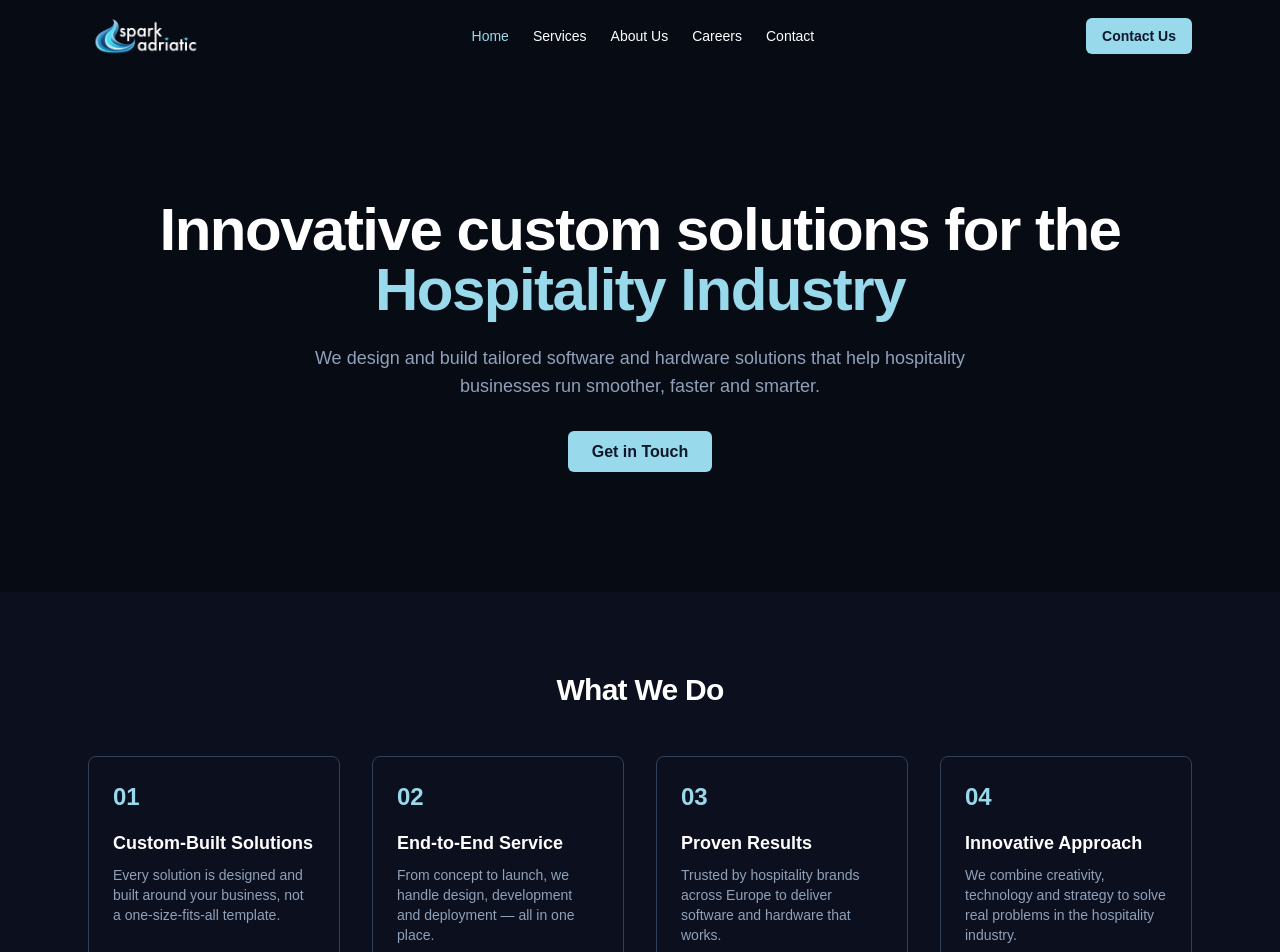
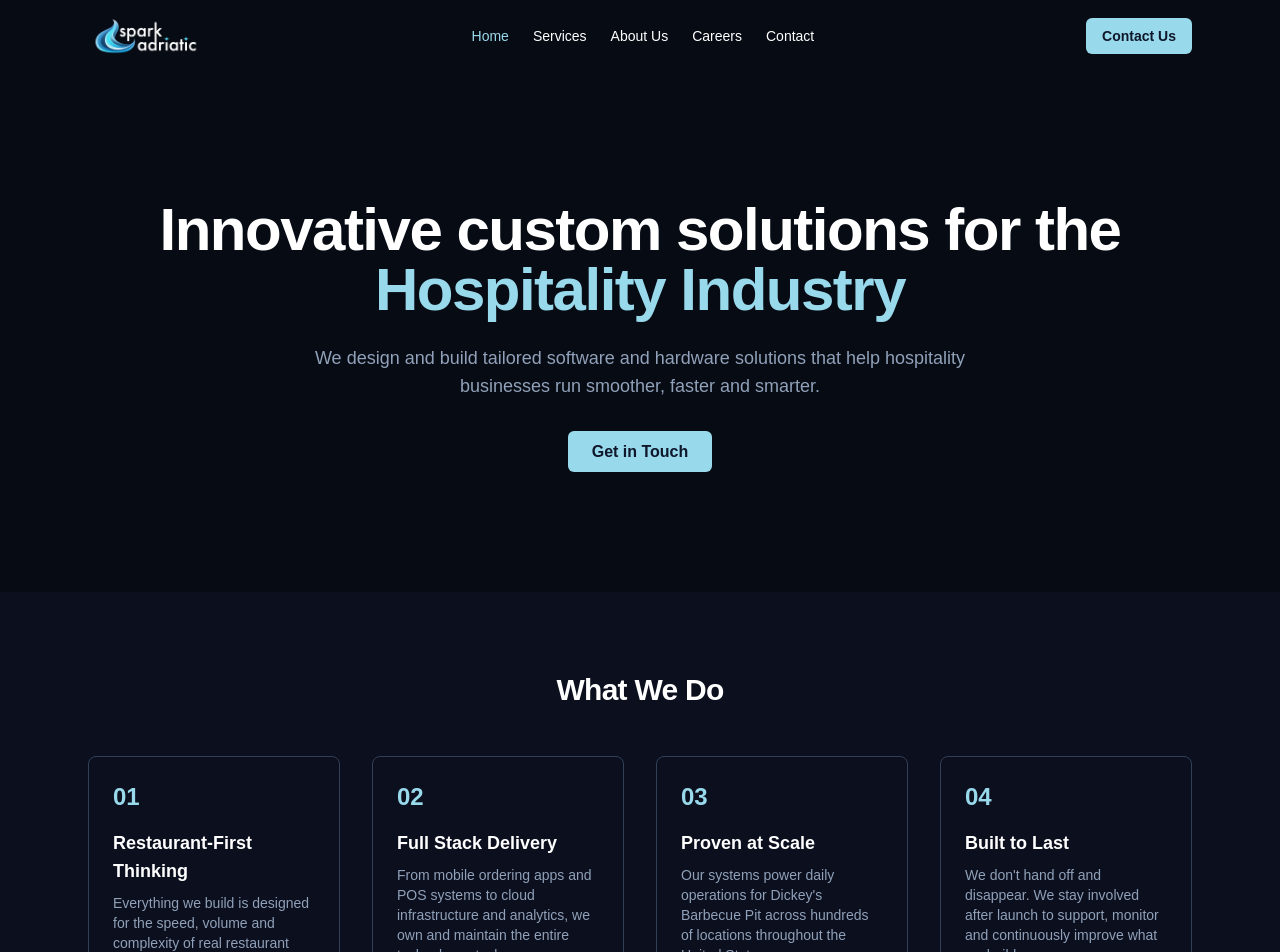
Before and after one commit to giancarlomari22/Sparkic, a Next.js app: page / in a window 1280 px wide. Shown: the top 952 px of the page. Built offline with nearby package versions, Linux system fonts and the light colour scheme.

Commit message:
update features na homepageu

```diff
--- a/src/components/features.tsx
+++ b/src/components/features.tsx
@@ -1,27 +1,27 @@
 const features = [
   {
     number: "01",
-    title: "Custom-Built Solutions",
+    title: "Restaurant-First Thinking",
     description:
-      "Every solution is designed and built around your business, not a one-size-fits-all template.",
+      "Everything we build is designed for the speed, volume and complexity of real restaurant operations, not adapted from generic software.",
   },
   {
     number: "02",
-    title: "End-to-End Service",
+    title: "Full Stack Delivery",
     description:
-      "From concept to launch, we handle design, development and deployment — all in one place.",
+      "From mobile ordering apps and POS systems to cloud infrastructure and analytics, we own and maintain the entire technology stack.",
   },
   {
     number: "03",
-    title: "Proven Results",
+    title: "Proven at Scale",
     description:
-      "Trusted by hospitality brands across Europe to deliver software and hardware that works.",
+      "Our systems power daily operations for Dickey's Barbecue Pit across hundreds of locations throughout the United States.",
   },
   {
     number: "04",
-    title: "Innovative Approach",
+    title: "Built to Last",
     description:
-      "We combine creativity, technology and strategy to solve real problems in the hospitality industry.",
+      "We don't hand off and disappear. We stay involved after launch to support, monitor and continuously improve what we build.",
   },
 ];
 
```
